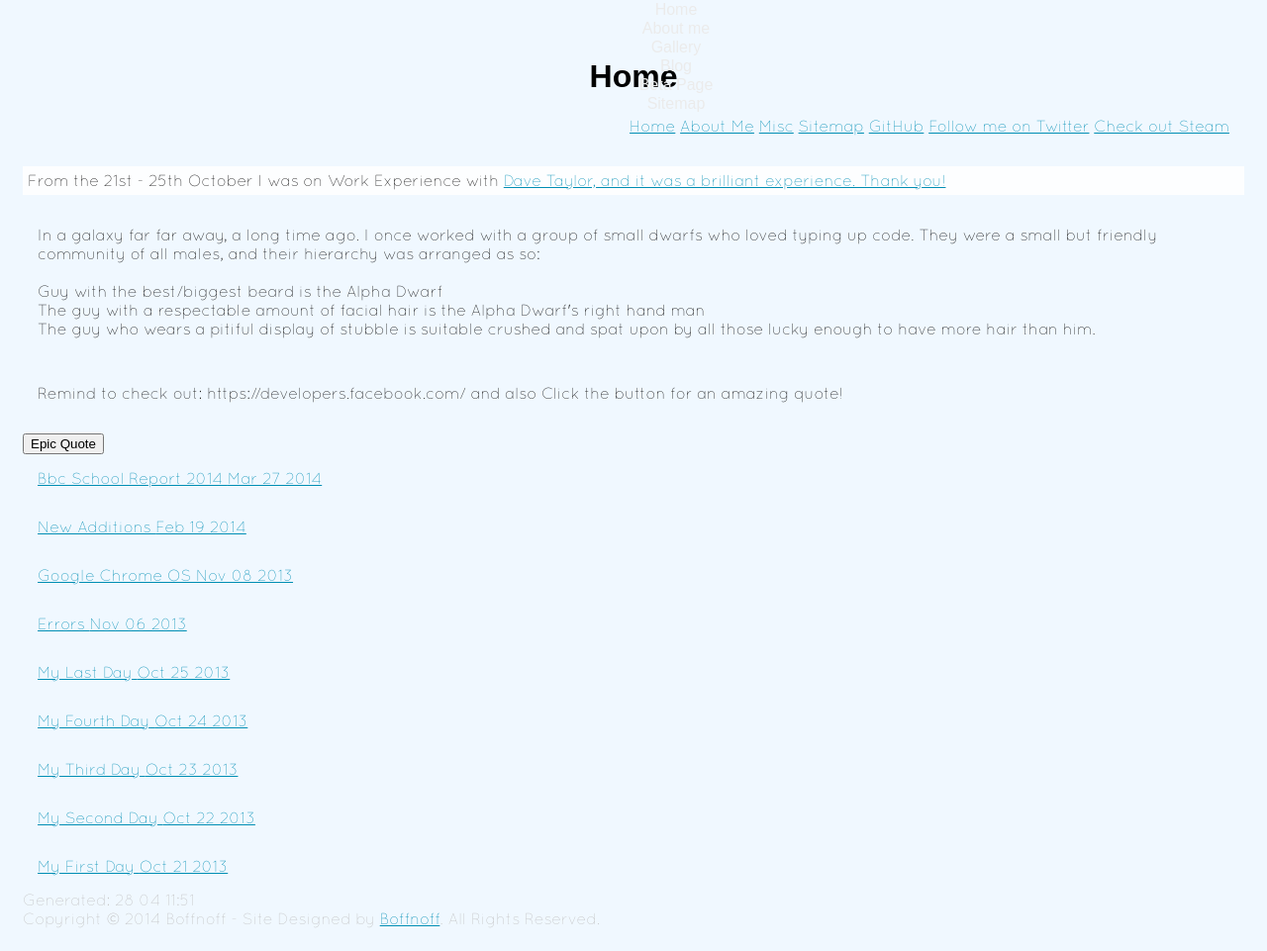
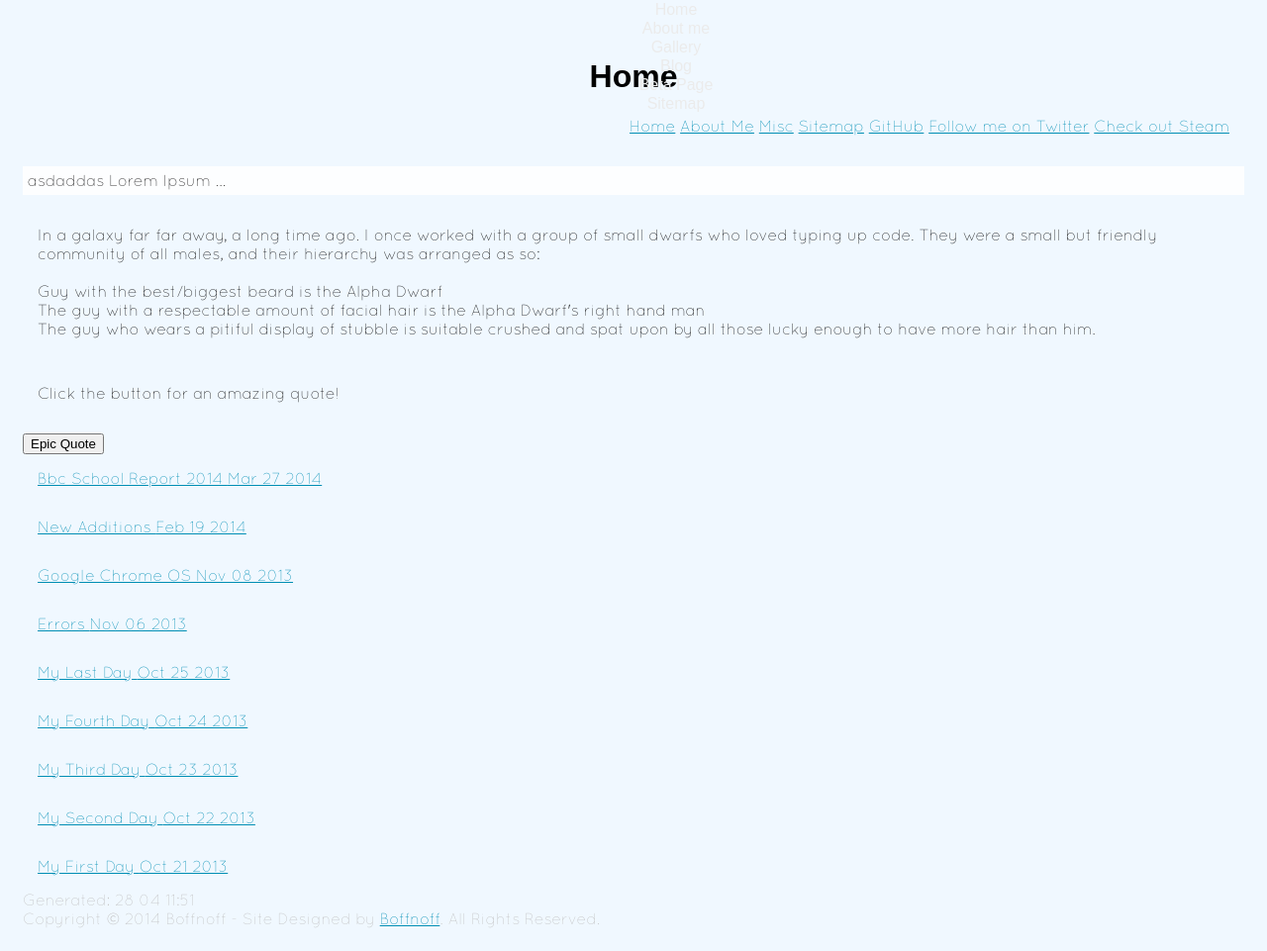
Before and after one commit to boffnoff/boffnoff.github.com, a Jekyll site: the page built from index.html, in a window 1280 px wide and 961 px high. Shown: the whole window at 99% size. Built offline with Jekyll 4.4.1, drawn with Linux system fonts in a browser that asks for light colours; some web fonts are replaced.

Commit message:
removed work experience code on all but about page.. and added Lorem Ipsum to index version of it

```diff
--- a/index.html
+++ b/index.html
@@ -9,7 +9,7 @@
 
 
 <div class="intro">
-  <p>From the 21st - 25th October I was on Work Experience with <a href="https://github.com/davetayls">Dave Taylor, and it was a brilliant experience. Thank you!</a>
+  <p> asdaddas Lorem Ipsum ...
   </p>
 </div>
 <p>
@@ -24,20 +24,21 @@
   The guy who wears a pitiful display of stubble is suitable crushed and spat upon by all those lucky enough to have more hair than him.
 </p>
 
-
 <!--
 <p>
-   The difference between school and life?
+ To the site for all things computery related. The sole aim of my site is to aid you in your intrepid adventures into the wide world that is
+    the wonder of the computer. I have articles covering the basics of web usage, (and the kinda ones you should avoid), right up to how to create
+    basic ones.
     <br>
-In school, you are taught a lesson and then given a test. In life, you are given a test that teaches you a lesson.
     <br>
--Tom Bodett
-
-</p> -->
+    If you are unfortunate enough to experience the pain that a broken PC brings, fear not! For there are articles outlining the steps required to fix
+    and keep your PC going for many more years to come.
+</p>
+-->
 
 
 
-<p>Remind to check out: https://developers.facebook.com/ and also Click the button for an amazing quote!</p>
+<p>Click the button for an amazing quote!</p>
 
 <button onclick="myFunction()">Epic Quote</button>
 
--- a/misc.html
+++ b/misc.html
@@ -10,9 +10,6 @@
 
 
 
-<div class="intro">
-    <p>From the 21st - 25th October I am was on Work Experience with <a href="https://github.com/davetayls">Dave Taylor</a> </p>
-  </div>
 <h2 class="misc_page" style="width:400px;">
   The page for things that don't belong, or things that deserve a "better place".
 </h2>
--- a/sitemap.html
+++ b/sitemap.html
@@ -8,10 +8,6 @@
 </head>
 
 
-<div class="intro">
-  <p>From the 21st - 25th October I was on Work Experience with <a href="https://github.com/davetayls">Dave Taylor, and it was a brilliant experience. Thank you!</a>
-  </p>
-</div>
 <p>
     Below are links to every page within my website, hence the name of the "sitemap" Enjoy
 </p>
```
Also changed, not shown: css/index.css (+0 -8 lines).
